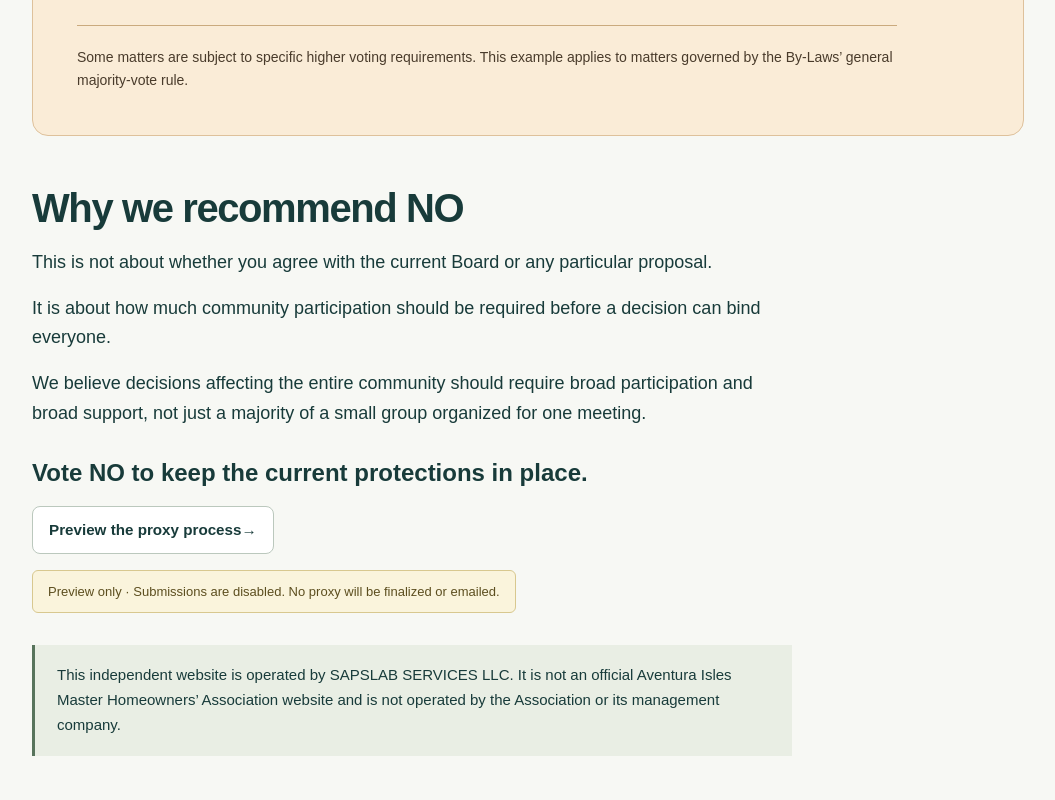
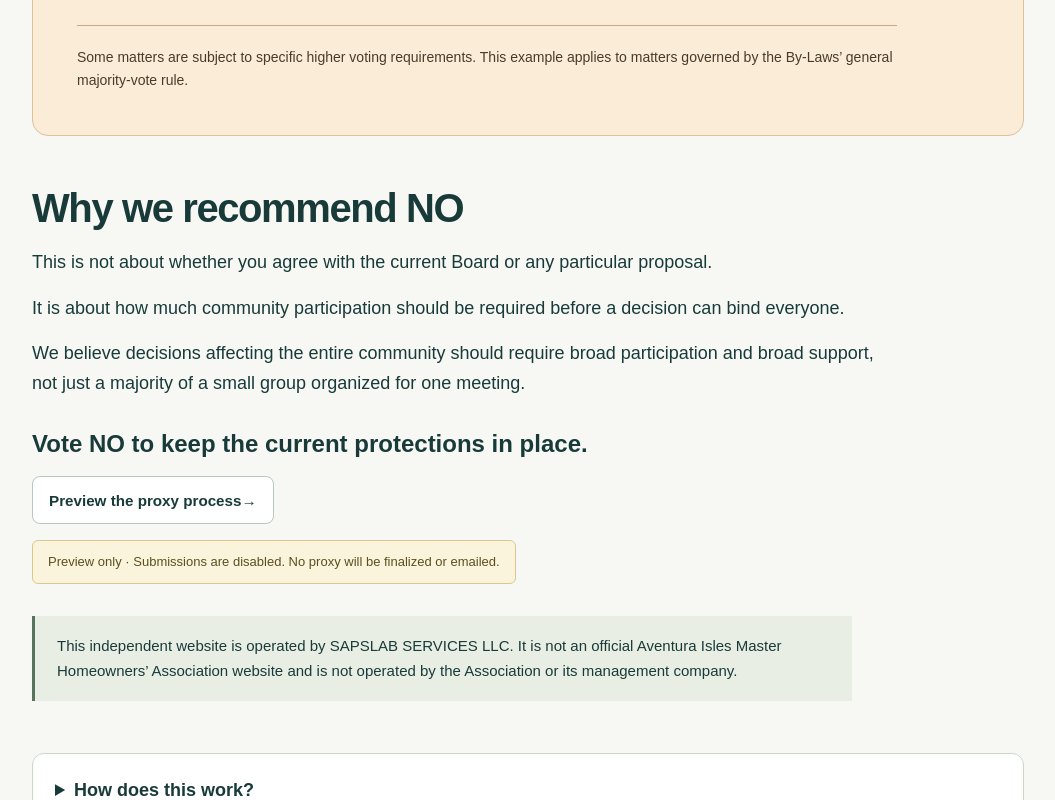
Before and after one commit to carlosrodriguez/aventura-proxy, a Next.js app: page / in a window 1280 px wide. Shown: the part 2560-3360 px from the top of the page, without its empty margins (112-1167 px from the left). Built offline with nearby package versions, Linux system fonts and the light colour scheme.

Commit message:
Widen recommendation copy and improve wrapping

```diff
--- a/app/globals.css
+++ b/app/globals.css
@@ -508,13 +508,14 @@ td {
 }
 .recommendation-panel {
   padding: 48px 0 36px;
-  max-width: 760px;
+  max-width: 860px;
 }
 .recommendation-panel h2 {
   font-size: clamp(1.8rem, 4vw, 2.5rem);
 }
 .recommendation-panel > p:not(.preview):not(.disclaimer) {
   font-size: 18px;
+  text-wrap: pretty;
 }
 .recommendation-panel .vote-recommendation {
   font-weight: 700;
@@ -688,3 +689,6 @@ td {
 }
 
 .proxy-shortcut .button { font-size: 0.95rem; padding: 0.65rem 1rem; }
+
+.participation-page h1, .participation-page h2, .participation-page h3 { text-wrap: balance; }
+.recommendation-panel .disclaimer { text-wrap: pretty; }
```
